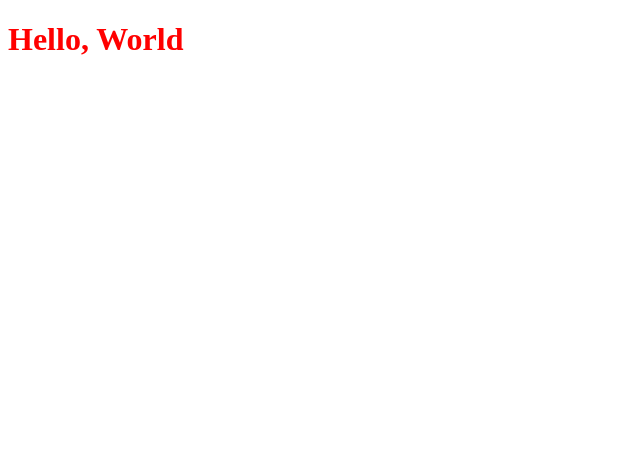
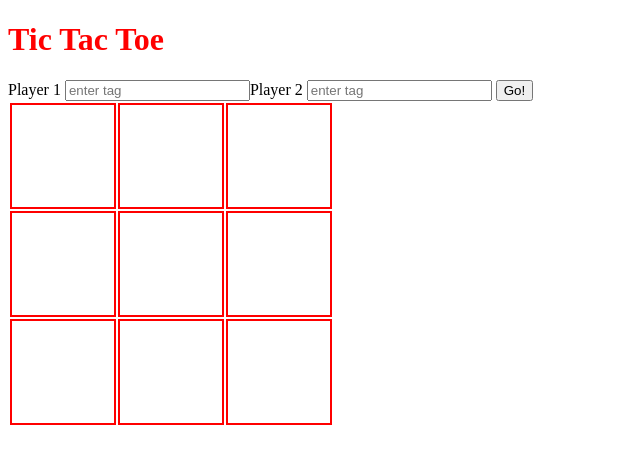
Before and after one commit to TLawesomeness/TicTacToe, a website: page client/index.jade in a window 1280 px wide. Shown: the whole page, without its empty margins (0-640 px from the left). Drawn offline with nearby package versions, Linux system fonts and the light colour scheme; files that its build step writes are made by us from their sources.

Commit message:
done with game layout

```diff
--- a/client/index.jade
+++ b/client/index.jade
@@ -5,6 +5,34 @@ html(lang='en')
     title TicTacToe
     link(rel='stylesheet', href='/style.css')
   body
-    h1 Hello, World
+    .container
+      .row
+        h1.text-center Tic Tac Toe
+        .screen
+        span#p1 Player 1
+        input#p1box(type='text' placeholder='enter tag')
+        span#p2 Player 2
+        input#p2box(type='text' placeholder='enter tag')
+        button#start(type='button') Go!
+
+    .container
+      .gameMat
+        .row
+          table
+            tr#row1
+              td.sq1
+              td.sq2
+              td.sq3
+            tr#row2
+              td.sq4
+              td.sq5
+              td.sq6
+            tr#row3
+              td.sq7
+              td.sq8
+              td.sq9
+
+
+
     script(src='/vendor/jquery/dist/jquery.js')
     script(src='/main.js')
--- a/client/main.js
+++ b/client/main.js
@@ -0,0 +1,5 @@
+'use strict';
+
+$(document).ready(function() {
+
+});
--- a/client/style.less
+++ b/client/style.less
@@ -1,3 +1,10 @@
 h1{
   color :red;
 }
+
+td {
+  height: 100px;
+  width: 100px;
+  border: 2px solid red;
+  // background-color: red;
+}
```
